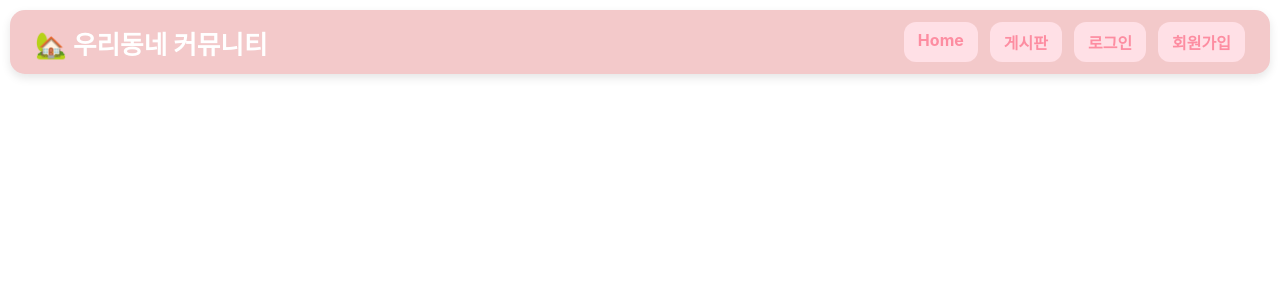
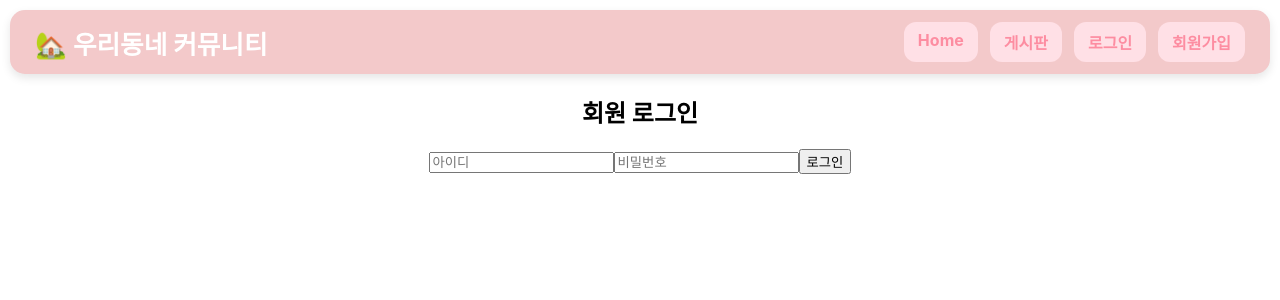
Before and after one commit to kmiiyaaa/react_project_front01, a React (Create React App) app: page /login in a window 1280 px wide. Shown: the top 300 px of the page. Built offline with nearby package versions, Linux system fonts and the light colour scheme.

Commit message:
회원가입, 로그인

```diff
--- a/src/App.js
+++ b/src/App.js
@@ -3,6 +3,7 @@ import "./App.css";
 import Home from "./pages/Home";
 import Navbar from "./component/Navbar";
 import Signup from "./pages/Signup";
+import Login from "./pages/Login";
 
 function App() {
   return (
@@ -11,6 +12,7 @@ function App() {
       <Routes>
         <Route path="/" element={<Home />} />
         <Route path="/signup" element={<Signup />} />
+        <Route path="/login" element={<Login />} />
       </Routes>
     </div>
   );
--- a/src/pages/Login.js
+++ b/src/pages/Login.js
@@ -0,0 +1,55 @@
+import { useState } from "react";
+import "./Login.css";
+import api from "../api/axiosConfig";
+import { useNavigate } from "react-router-dom";
+
+function Login({ onLogin }) {
+  const [username, setUsername] = useState("");
+  const [password, setPassword] = useState("");
+  const navigate = useNavigate();
+
+  const handleLogin = async (e) => {
+    e.preventDefault();
+
+    try {
+      //로그인 요청 (폼 데이터 방식)
+      await api.post(
+        "api/auth/login",
+        new URLSearchParams({ username, password })
+      );
+
+      //현재 로그인한 사용자 정보
+      const res = await api.get("api/auth/lme"); // 현재 로그인한 아이디
+      onLogin(res.data.username);
+
+      alert("로그인 성공!");
+      navigate("/", { replace: true });
+    } catch (err) {
+      console.error(err);
+      alert("로그인 실패!");
+    }
+  };
+
+  return (
+    <div>
+      <h2>회원 로그인</h2>
+      <form onSubmit={handleLogin}>
+        <input
+          type="text"
+          placeholder="아이디"
+          value={username}
+          onChange={(e) => setUsername(e.target.value)}
+        />
+        <input
+          type="password"
+          placeholder="비밀번호"
+          value={password}
+          onChange={(e) => setPassword(e.target.value)}
+        />
+        <button type="submit">로그인</button>
+      </form>
+    </div>
+  );
+}
+
+export default Login;
```
Also changed, not shown: src/pages/Board.js (added, +30 -0 lines), src/pages/Board.css (added).
